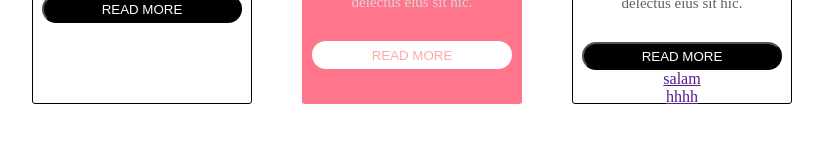
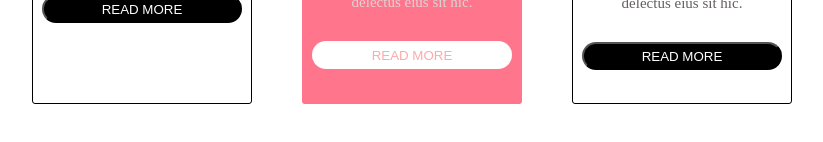
Before and after one commit to Elvin483748/Frontend-Home-Works, a plain HTML site: page 02.task/index.html in a window 1280 px wide. Shown: the part 246-388 px from the top of the page, without its empty margins (168-991 px from the left). Drawn offline with Linux system fonts and the light colour scheme.

Commit message:
first commit

```diff
--- a/02.task/index.html
+++ b/02.task/index.html
@@ -31,8 +31,7 @@
         <p>Lorem ipsum dolor sit amet consectetur adipisicing elit. Esse, vitae. Inventore quae commodi eum architecto quis accusantium illo delectus eius sit hic. </p>
         <a href="" class="button-parent">
             <button>READ MORE</button>
-            <div>salam</div>
-            <div>hhhh</div>
+
         </a>
     </div>
 </div>
```
